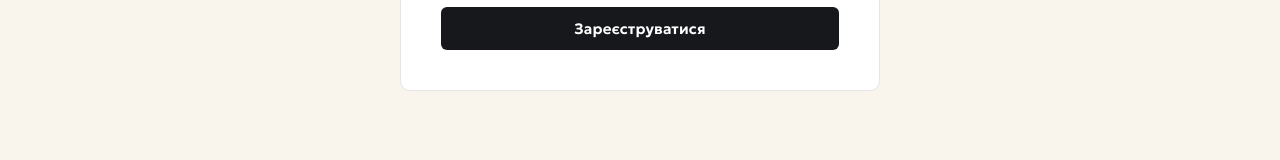
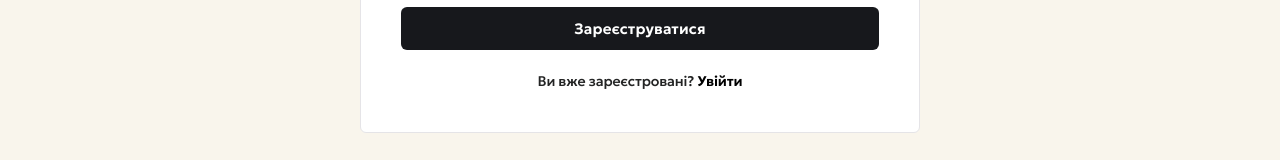
Before and after one commit to ITA-Dnipro/PL4847, a React (Vite) app in the folder frontend/: page /register/startup in a window 1280 px wide. Shown: the part 1261-1421 px from the top of the page. Built offline with nearby package versions, Linux system fonts and the light colour scheme; no server answers.

Commit message:
Login button updated; small css changes

```diff
--- a/frontend/src/pages/Register.css
+++ b/frontend/src/pages/Register.css
@@ -55,6 +55,47 @@
   text-align: center;
 }
 
+.register-picker__login-hint {
+  font-family: 'Geologica', sans-serif;
+  font-weight: 400;
+  font-size: 14px;
+  line-height: 22px;
+  letter-spacing: -0.01em;
+  color: var(--fw-text);
+  text-align: center;
+  margin: 0;
+}
+
+.register-picker__login-link {
+  position: relative;
+  display: inline-block;
+  text-decoration: none;
+}
+
+.register-picker__login-link-label {
+  font-family: 'Geologica', sans-serif;
+  font-weight: 600;
+  font-size: 14px;
+  line-height: 22px;
+  letter-spacing: -0.01em;
+  color: #000000;
+}
+
+.register-picker__login-link-underline {
+  position: absolute;
+  left: 0;
+  right: 0;
+  bottom: 0;
+  height: 1.3px;
+  background: transparent;
+  transition: background-color 0.2s;
+}
+
+.register-picker__login-link:hover .register-picker__login-link-underline,
+.register-picker__login-link:focus-visible .register-picker__login-link-underline {
+  background: #000000;
+}
+
 @media (max-width: 640px) {
   .register-picker {
     padding: 32px 20px;
--- a/frontend/src/pages/Register.jsx
+++ b/frontend/src/pages/Register.jsx
@@ -17,6 +17,14 @@ function Register() {
             <span className="register-picker__card-title">Зареєструватися як інвестор</span>
           </Link>
         </div>
+
+        <p className="register-picker__login-hint">
+          Ви вже зареєстровані?{" "}
+          <Link to="/login" className="register-picker__login-link">
+            <span className="register-picker__login-link-label">Увійти</span>
+            <span className="register-picker__login-link-underline" />
+          </Link>
+        </p>
       </div>
       <Footer />
     </>
--- a/frontend/src/pages/RegisterInvestor.jsx
+++ b/frontend/src/pages/RegisterInvestor.jsx
@@ -1,5 +1,14 @@
+import { Link } from "react-router-dom"
+
 function RegisterInvestor() {
-    return <h1>Register as Investor</h1>
+    return (
+        <div>
+            <h1>Register as Investor</h1>
+            <p>
+                Ви вже зареєстровані? <Link to="/login">Увійти</Link>
+            </p>
+        </div>
+    )
 }
 
 export default RegisterInvestor;
--- a/frontend/src/pages/RegisterStartup.css
+++ b/frontend/src/pages/RegisterStartup.css
@@ -7,13 +7,12 @@
   flex: 1;
 }
 
-
 .register-startup__card {
   width: 100%;
-  max-width: 480px;
+  max-width: 560px;
   background: var(--bg);
   border: 1px solid var(--border);
-  border-radius: 10px;
+  border-radius: 6px;
   padding: 40px;
   box-sizing: border-box;
   display: flex;
@@ -201,6 +200,47 @@ textarea.register-startup__input {
   outline-offset: 2px;
 }
 
+.register-startup__login-hint {
+  font-family: 'Geologica', sans-serif;
+  font-weight: 400;
+  font-size: 14px;
+  line-height: 22px;
+  letter-spacing: -0.01em;
+  color: var(--fw-text);
+  text-align: center;
+  margin: 0;
+}
+
+.register-startup__login-link {
+  position: relative;
+  display: inline-block;
+  text-decoration: none;
+}
+
+.register-startup__login-link-label {
+  font-family: 'Geologica', sans-serif;
+  font-weight: 600;
+  font-size: 14px;
+  line-height: 22px;
+  letter-spacing: -0.01em;
+  color: #000000;
+}
+
+.register-startup__login-link-underline {
+  position: absolute;
+  left: 0;
+  right: 0;
+  bottom: 0;
+  height: 1.3px;
+  background: transparent;
+  transition: background-color 0.2s;
+}
+
+.register-startup__login-link:hover .register-startup__login-link-underline,
+.register-startup__login-link:focus-visible .register-startup__login-link-underline {
+  background: #000000;
+}
+
 .register-startup__confirmation {
   max-width: 480px;
   margin: 48px auto;
@@ -208,7 +248,6 @@ textarea.register-startup__input {
   padding: 0 24px;
   flex: 1;
 }
-
 
 @media (max-width: 640px) {
   .register-startup {
--- a/frontend/src/pages/RegisterStartup.jsx
+++ b/frontend/src/pages/RegisterStartup.jsx
@@ -1,4 +1,5 @@
 import { useState } from "react"
+import { Link } from "react-router-dom"
 import Footer from "../components/Footer"
 import "./RegisterStartup.css"
 
@@ -261,6 +262,14 @@ function RegisterStartup() {
           <button className="register-startup__submit" type="submit" disabled={isSubmitting}>
             {isSubmitting ? "Реєстрація..." : "Зареєструватися"}
           </button>
+
+          <p className="register-startup__login-hint">
+            Ви вже зареєстровані?{" "}
+            <Link to="/login" className="register-startup__login-link">
+              <span className="register-startup__login-link-label">Увійти</span>
+              <span className="register-startup__login-link-underline" />
+            </Link>
+          </p>
         </form>
       </div>
       <Footer />
```
Also changed, not shown: 1 other file (tests, documents, lock files or other folders). Lines whose indentation alone changed are shown as unchanged.
